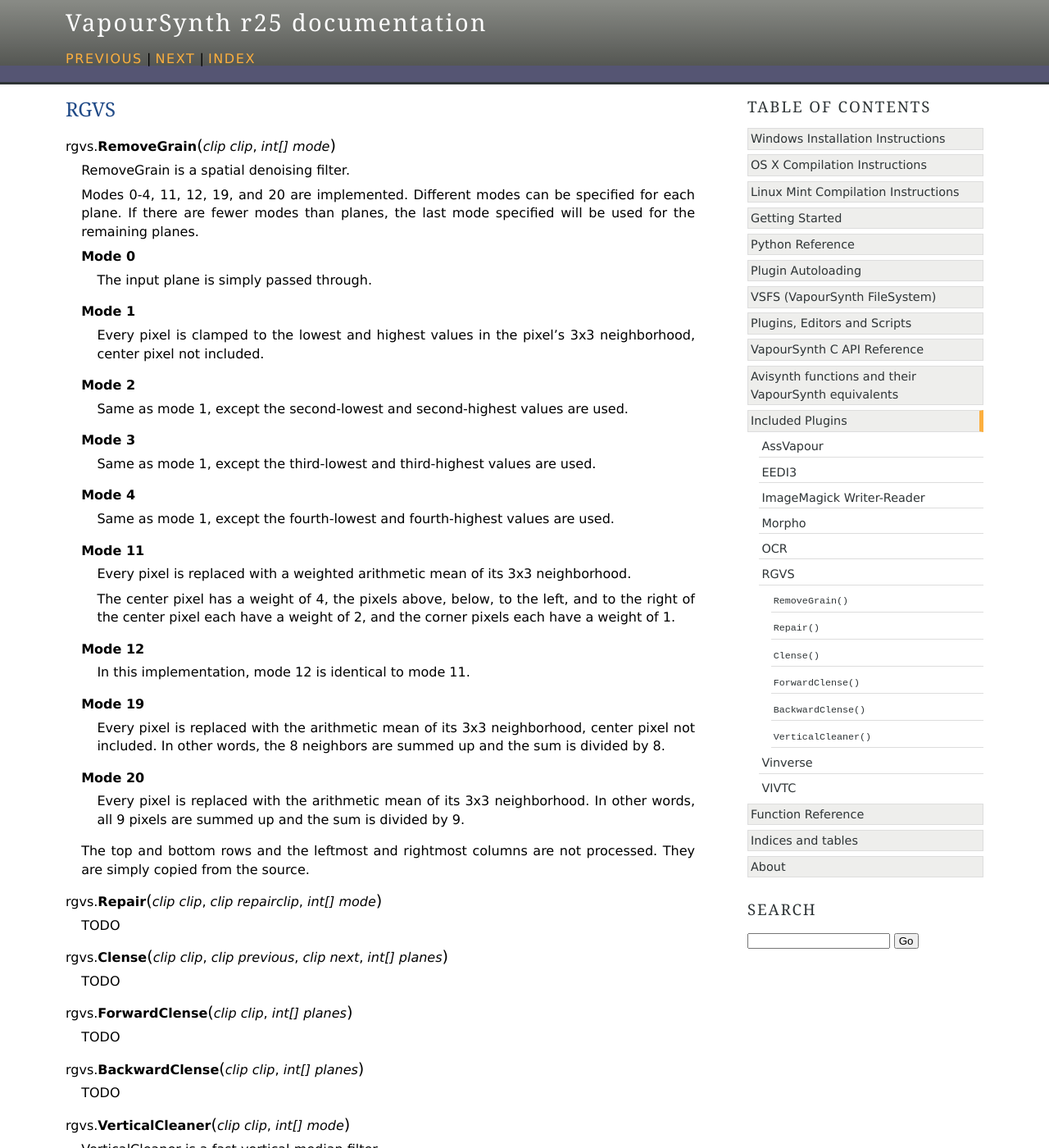
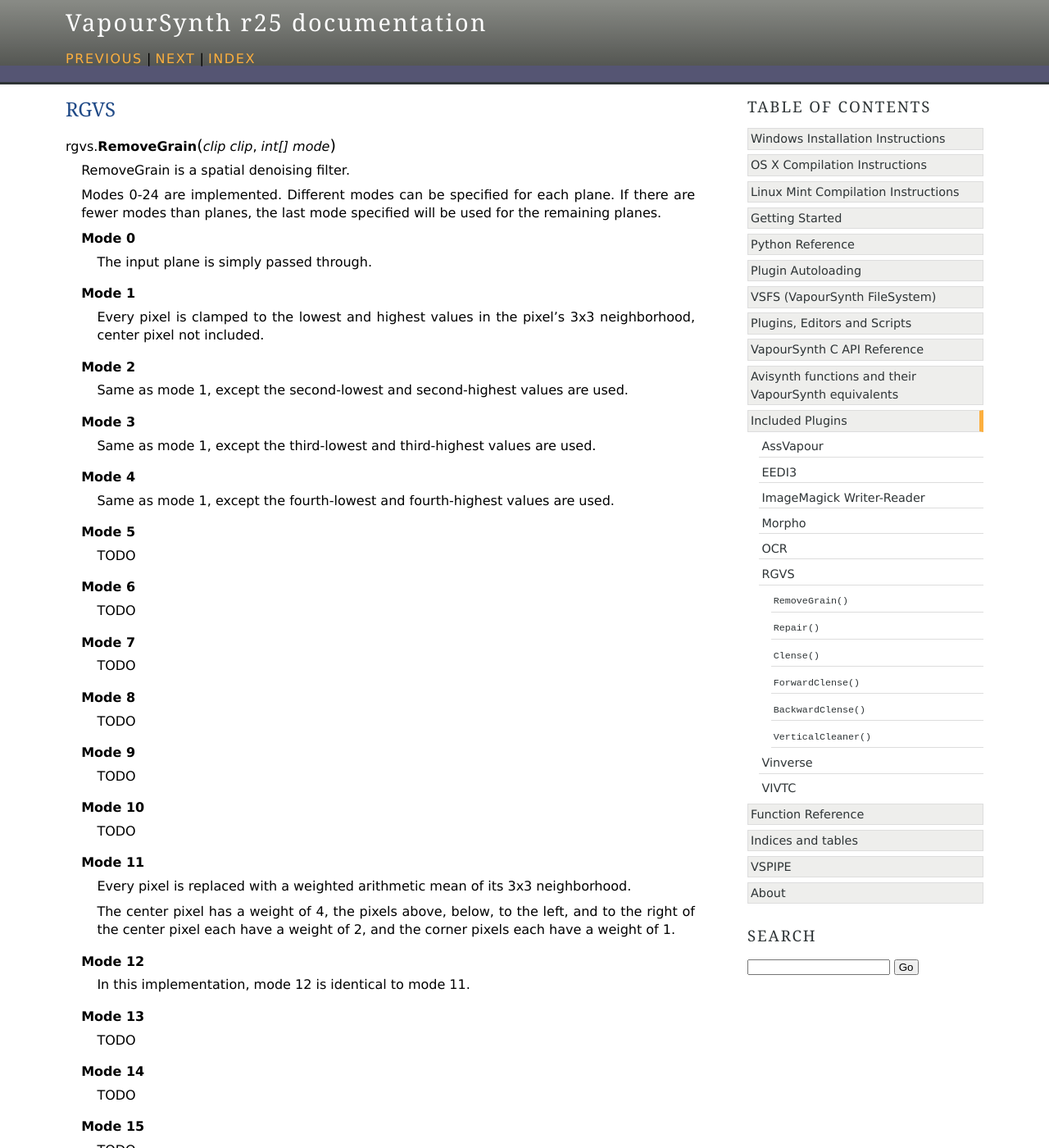
Before and after one commit to vapoursynth/vapoursynth, a Sphinx documentation site: the page built from doc/plugins/rgvs.rst, in a window 1280 px wide and 1400 px high. Shown: the whole window at 82% size. Built offline with Sphinx 7.4.7, drawn with Linux system fonts in a browser that asks for light colours; formulas are drawn with MathJax 3; some of the changed text lies outside the part shown.

Commit message:
doc: Random additions and updates

```diff
--- a/doc/autoloading.rst
+++ b/doc/autoloading.rst
@@ -37,7 +37,8 @@
 
 Two configuration options may be used: **UserPluginDir**, empty by default,
 and **SystemPluginDir**, whose default value is set at compile time by passing
-the ``--plugin-dir`` argument to ``waf configure``.
+the ``--plugin-dir`` argument to ``waf configure``, or the ``--with-plugindir``
+argument to ``configure``.
 
 UserPluginDir is tried first, then SystemPluginDir.
 
--- a/doc/avisynthcomp.rst
+++ b/doc/avisynthcomp.rst
@@ -9,7 +9,7 @@
 | DirectShowSource       | none                | There will be no source filter using DirectShow because there's no   |
 |                        |                     | real need for it. Use FFMS2 instead.                                 |
 +------------------------+---------------------+----------------------------------------------------------------------+
-| ImageReader/ImageWriter| imwri plugin        | Planned, contributions welcome                                       |
+| ImageReader/ImageWriter| imwri plugin        |                                                                      |
 +------------------------+---------------------+----------------------------------------------------------------------+
 | Import                 | none                | See the documentation for Python's import for scripts.               |
 +------------------------+---------------------+----------------------------------------------------------------------+
--- a/doc/functions/assumefps.rst
+++ b/doc/functions/assumefps.rst
@@ -6,7 +6,11 @@
 
    Returns a clip with the framerate changed. This does not in any way modify
    the frames, only their metadata.
+
    The framerate to assign can either be read from another clip, *src*, or given
    as a rational number with *fpsnum* and *fpsden*.
 
    It is an error to specify both *src* and *fpsnum*.
+
+   AssumeFPS overwrites the frame properties ``_DurationNum`` and
+   ``_DurationDen`` with the frame duration computed from the new frame rate.
--- a/doc/index.rst
+++ b/doc/index.rst
@@ -24,6 +24,7 @@
    avisynthcomp
    includedplugins
    functions
+   vspipe
    about
 
 
--- a/doc/plugins/assvapour.rst
+++ b/doc/plugins/assvapour.rst
@@ -26,7 +26,7 @@
 
       debuglevel
          Debug level. Increase to make libass more chatty.
-         See `ass_utils.h <https://code.google.com/p/libass/source/browse/libass/ass_utils.h>`_
+         See `ass_utils.h <https://github.com/libass/libass/blob/master/libass/ass_utils.h>`_
          in libass for the list of meaningful values.
 
       fontdir
@@ -67,4 +67,4 @@
    # assume c is the core and video is a YUV420P8 clip
    subs = c.assvapour.AssRender(video, "asdf.ass")
    subs[0] = c.resize.Bicubic(subs[0], format=vs.YUV420P8)
-   hardsubbed_video = c.std.MaskedMerge([video, subs[0]], subs[1])
+   hardsubbed_video = c.std.MaskedMerge(video, subs[0], subs[1])
--- a/doc/plugins/rgvs.rst
+++ b/doc/plugins/rgvs.rst
@@ -9,7 +9,7 @@
 
    RemoveGrain is a spatial denoising filter.
 
-   Modes 0-4, 11, 12, 19, and 20 are implemented. Different modes can be
+   Modes 0-24 are implemented. Different modes can be
    specified for each plane. If there are fewer modes than planes, the last
    mode specified will be used for the remaining planes.
 
@@ -32,6 +32,24 @@
       Same as mode 1, except the fourth-lowest and fourth-highest values are
       used.
 
+   **Mode 5**
+      TODO
+
+   **Mode 6**
+      TODO
+
+   **Mode 7**
+      TODO
+
+   **Mode 8**
+      TODO
+
+   **Mode 9**
+      TODO
+
+   **Mode 10**
+      TODO
+
    **Mode 11**
       Every pixel is replaced with a weighted arithmetic mean of its 3x3
       neighborhood.
@@ -43,6 +61,24 @@
    **Mode 12**
       In this implementation, mode 12 is identical to mode 11.
 
+   **Mode 13**
+      TODO
+
+   **Mode 14**
+      TODO
+
+   **Mode 15**
+      TODO
+
+   **Mode 16**
+      TODO
+
+   **Mode 17**
+      TODO
+
+   **Mode 18**
+      TODO
+
    **Mode 19**
       Every pixel is replaced with the arithmetic mean of its 3x3 neighborhood,
       center pixel not included. In other words, the 8 neighbors are summed up
@@ -51,6 +87,18 @@
    **Mode 20**
       Every pixel is replaced with the arithmetic mean of its 3x3 neighborhood.
       In other words, all 9 pixels are summed up and the sum is divided by 9.
+
+   **Mode 21**
+      TODO
+
+   **Mode 22**
+      TODO
+
+   **Mode 23**
+      TODO
+
+   **Mode 24**
+      TODO
 
    The top and bottom rows and the leftmost and rightmost columns are not
    processed. They are simply copied from the source.
```
Also changed, not shown: doc/functions/transpose.rst (+8 -0 lines).
